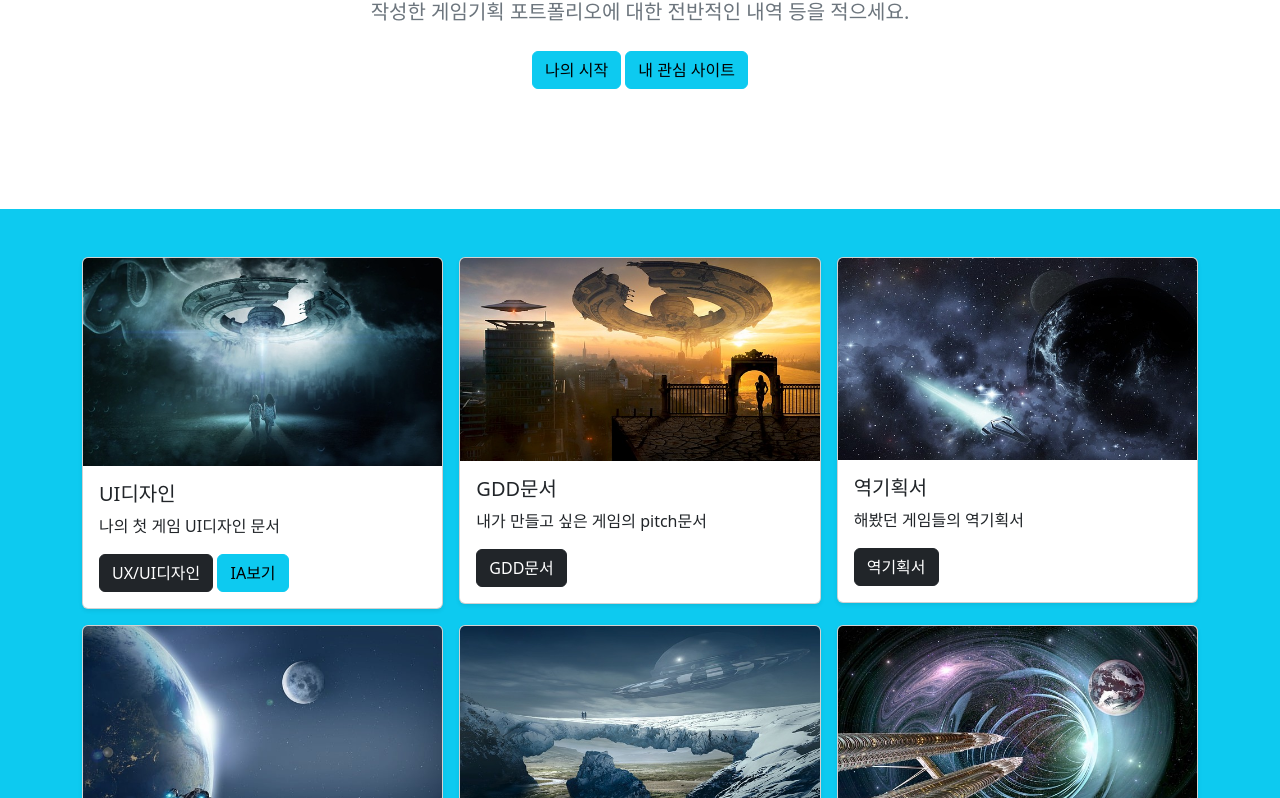
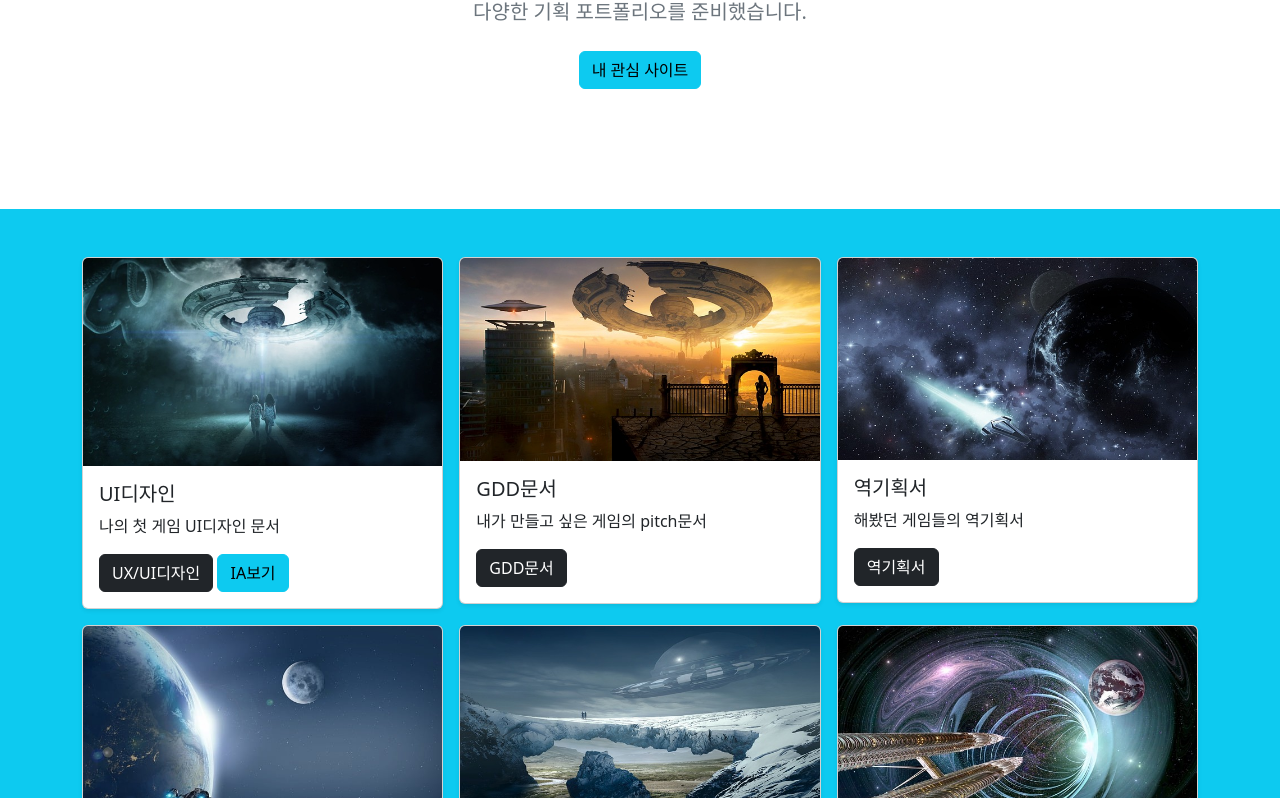
Before and after one commit to bbangthug/jjh306, a plain HTML site: page pages/mainpage.html in a window 1280 px wide. Shown: the part 259-1057 px from the top of the page. Drawn offline with nearby package versions, Linux system fonts and the light colour scheme.

Commit message:
페이지 수정
페이지 수정

```diff
--- a/pages/mainpage.html
+++ b/pages/mainpage.html
@@ -132,10 +132,9 @@
       <div class="row py-lg-5">
         <div class="col-lg-6 col-md-8 mx-auto">
           <h1 class="fw-light">컨텐츠 기획을 목표로 하고 있습니다.</h1>
-          <p class="lead text-muted">작성한 게임기획 포트폴리오에 대한 전반적인 내역 등을 적으세요.</p>
+          <p class="lead text-muted">다양한 기획 포트폴리오를 준비했습니다.</p>
           <p>
-            <a href="https://atentsgame.com/" class="btn btn-info my-2">나의 시작</a>
-            <a href="https://google.com" class="btn btn-info my-2">내 관심 사이트</a>
+            <a href="https://www.riotgames.com/ko" class="btn btn-info my-2">내 관심 사이트</a>
           </p>
         </div>
       </div>
```
